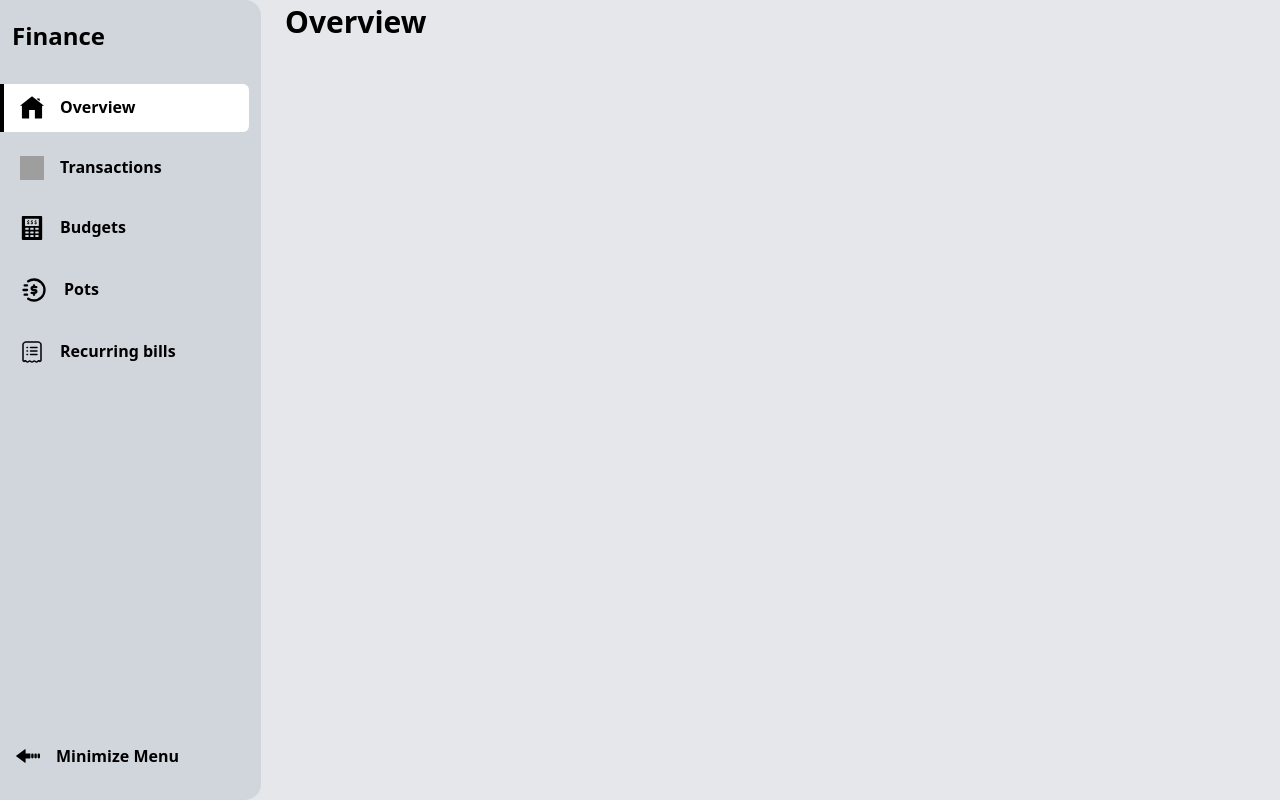
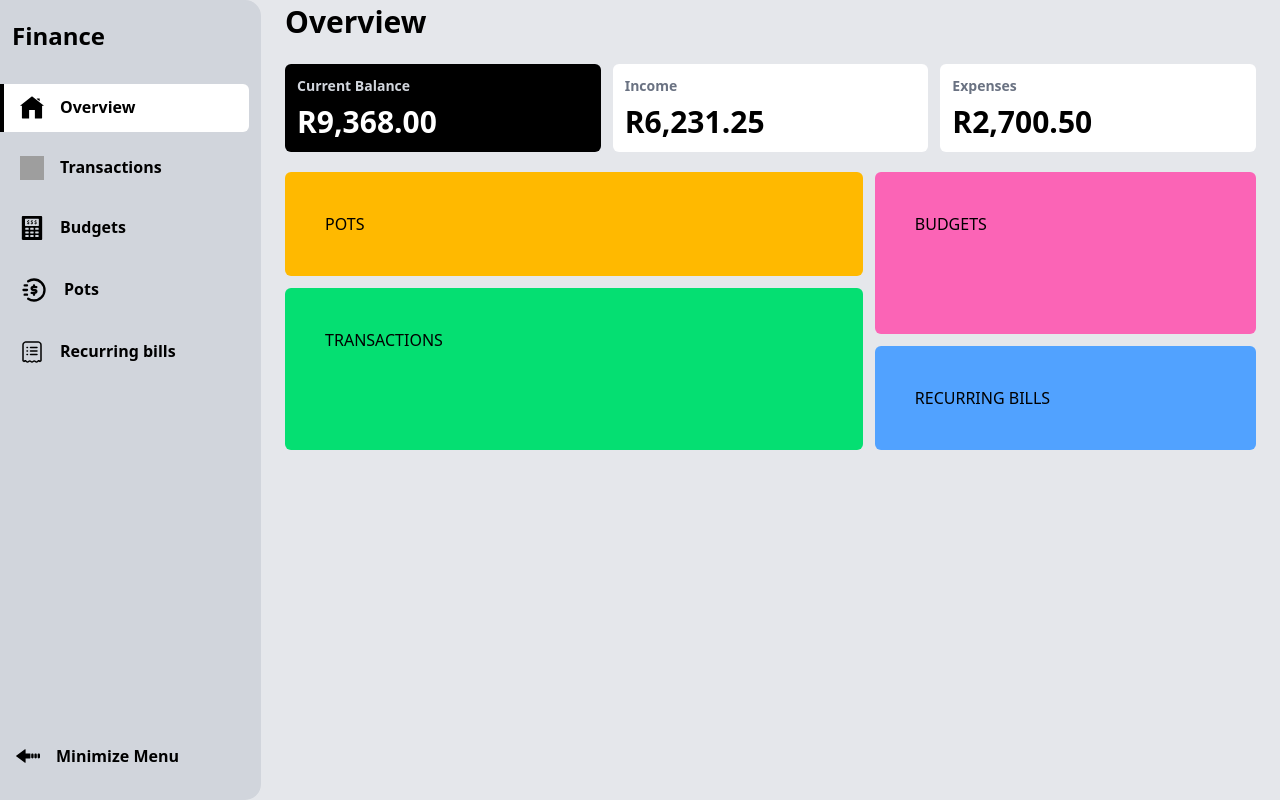
Before and after one commit to FrancoRaymond/finance-app, a React (Vite) app: page / in a window 1280 px wide. Built offline with nearby package versions, Linux system fonts and the light colour scheme; grey boxes are pictures that could not be loaded.

Commit message:
overview grid layout

```diff
--- /dev/null
+++ b/src/components/overview/OverviewBudgets.jsx
@@ -0,0 +1,11 @@
+import React from 'react'
+
+const OverviewBudgets = () => {
+  return (
+    <div className='p-10 bg-pink-400 rounded-md lg:col-span-2 lg:row-span-3'>
+     BUDGETS
+    </div>
+  )
+}
+
+export default OverviewBudgets
--- /dev/null
+++ b/src/components/overview/OverviewPots.jsx
@@ -0,0 +1,11 @@
+import React from 'react'
+
+const OverviewPots = () => {
+  return (
+    <div className='p-10 bg-amber-400 rounded-md lg:col-span-3 lg:row-span-2'>
+       POTS
+    </div>
+  )
+}
+
+export default OverviewPots
--- /dev/null
+++ b/src/components/overview/OverviewRecurringBills.jsx
@@ -0,0 +1,11 @@
+import React from 'react'
+
+const OverviewRecurringBills = () => {
+  return (
+    <div className='p-10 bg-blue-400 rounded-md lg:col-span-2 lg:row-span-2'>
+     RECURRING BILLS
+    </div>
+  )
+}
+
+export default OverviewRecurringBills
--- /dev/null
+++ b/src/components/overview/OverviewTransactions.jsx
@@ -0,0 +1,11 @@
+import React from 'react'
+
+const OverviewTransactions = () => {
+  return (
+    <div className='p-10 bg-green-400 rounded-md lg:col-span-3 lg:row-span-3'>
+       TRANSACTIONS
+    </div>
+  )
+}
+
+export default OverviewTransactions
--- a/src/pages/Overview.jsx
+++ b/src/pages/Overview.jsx
@@ -1,10 +1,33 @@
 import React from 'react'
+import OverviewPots from '../components/overview/OverviewPots';
+import OverviewBudgets from '../components/overview/OverviewBudgets';
+import OverviewTransactions from '../components/overview/OverviewTransactions';
+import OverviewRecurringBills from '../components/overview/OverviewRecurringBills';
 
 const Overview = () => {
   return (
-    <div className='px-3 lg:px-6 pt-1 w-full'>
+    <div className='px-3 lg:px-6 pt-1 pb-14 sm:pb-20 md:pb-0 w-full'>
       <h1 className='text-2xl font-bold mb-6 lg:text-3xl'>Overview</h1>
-
+      <div className='flex flex-col gap-3 sm:grid sm:grid-cols-3'>
+        <div className='bg-black p-3 font-semibold rounded-md'>
+          <p className='text-gray-300 text-sm'>Current Balance</p>
+          <h2 className='text-white text-3xl mt-2'>R9,368.00</h2>
+        </div>
+        <div className='bg-white p-3 font-semibold rounded-md'>
+          <p className='text-gray-500 text-sm'>Income</p>
+          <h2 className='text-black text-3xl mt-2'>R6,231.25</h2>
+        </div>
+        <div className='bg-white p-3 font-semibold rounded-md'>
+          <p className='text-gray-500 text-sm'>Expenses</p>
+          <h2 className='text-black text-3xl mt-2'>R2,700.50</h2>
+        </div>
+      </div>
+      <div className='mt-5 grid grid-cols-1 gap-3 lg:grid-cols-5 lg:grid-rows-5'>
+        <OverviewPots />
+        <OverviewBudgets />
+        <OverviewTransactions />
+        <OverviewRecurringBills />
+      </div>
     </div>
   )
 }
```
